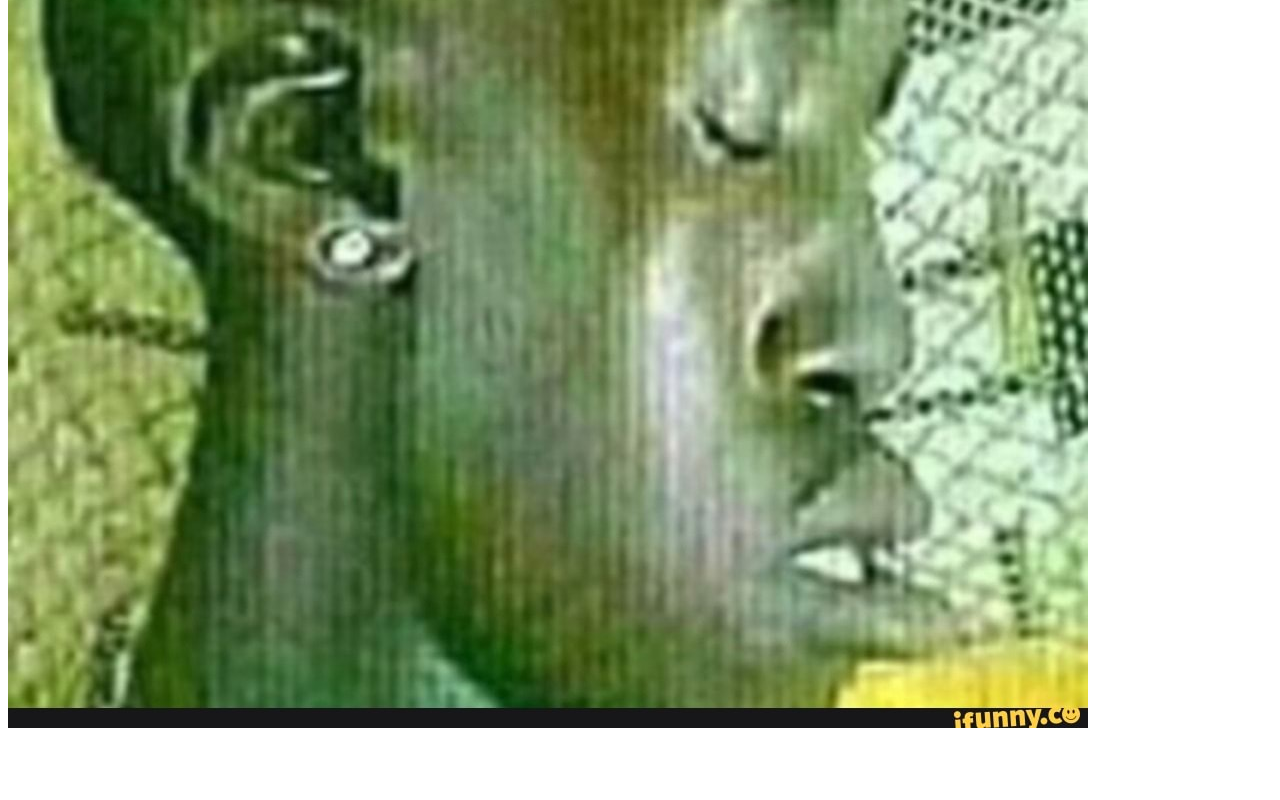
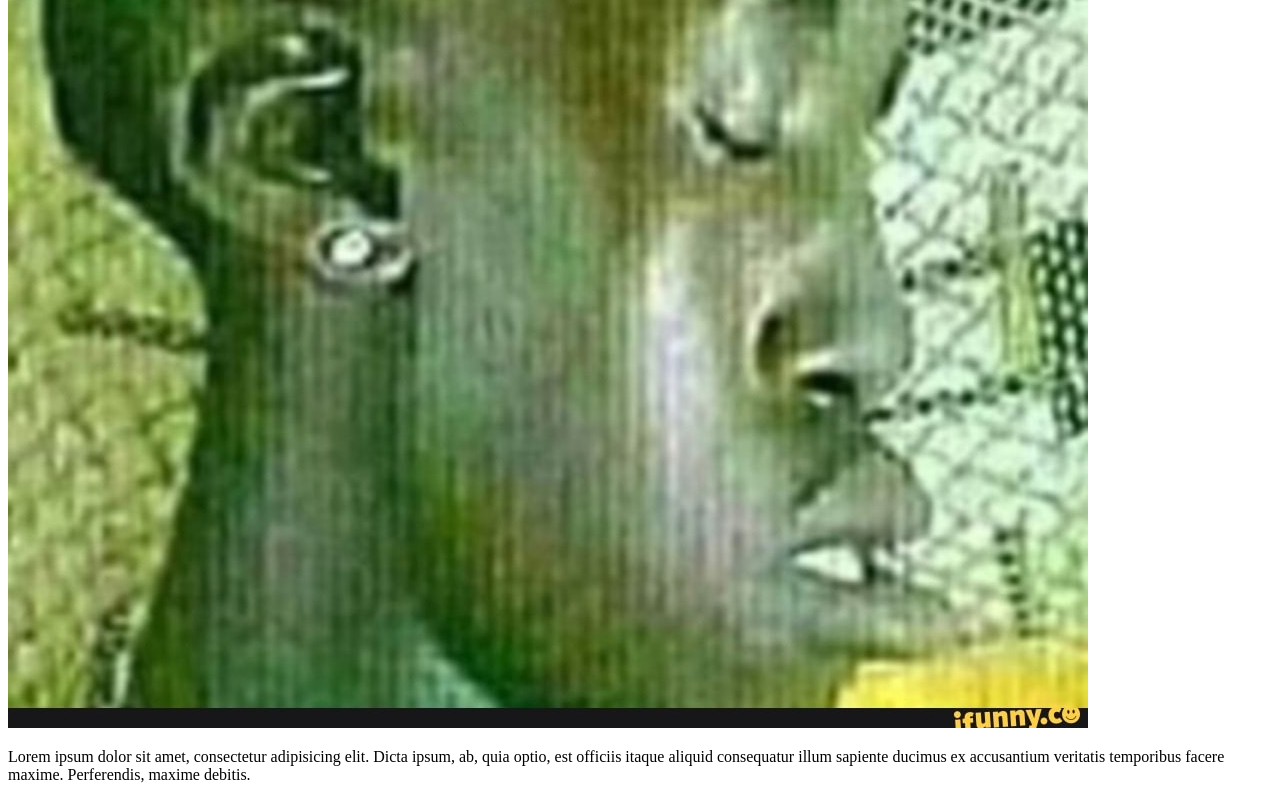
Before and after one commit to murilosfmelo/site-de-teste, a plain HTML site: page index.html in a window 1280 px wide. Shown: the part 367-1167 px from the top of the page. Before the commit the page ends 1107 px from the top, so only its background shows below. Drawn offline with Linux system fonts and the light colour scheme.

Commit message:
subindo com o texto

```diff
--- a/index.html
+++ b/index.html
@@ -10,6 +10,7 @@
     <div class="container">
 
         <img src="rs.jpg" alt="">
+        <p>Lorem ipsum dolor sit amet, consectetur adipisicing elit. Dicta ipsum, ab, quia optio, est officiis itaque aliquid consequatur illum sapiente ducimus ex accusantium veritatis temporibus facere maxime. Perferendis, maxime debitis.</p>
 
 
     </div>
```
